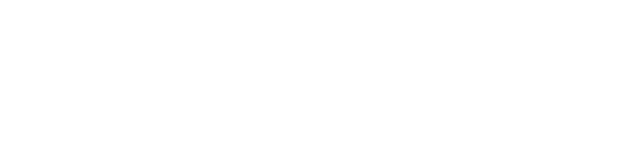
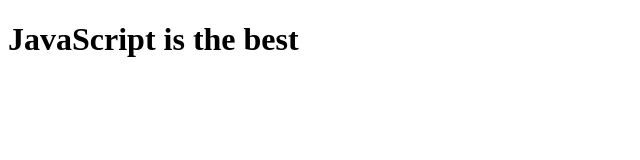
Before and after one commit to Eldor488/cse121b, a plain HTML site: page index.html in a window 1280 px wide. Shown: the whole page, without its empty margins (0-640 px from the left). Drawn offline with Linux system fonts and the light colour scheme.

Commit message:
h1 added

```diff
--- a/index.html
+++ b/index.html
@@ -6,6 +6,6 @@
     <title>Home Page</title>
 </head>
 <body>
-
+    <h1>JavaScript is the best</h1>
 </body>
 </html>
```
